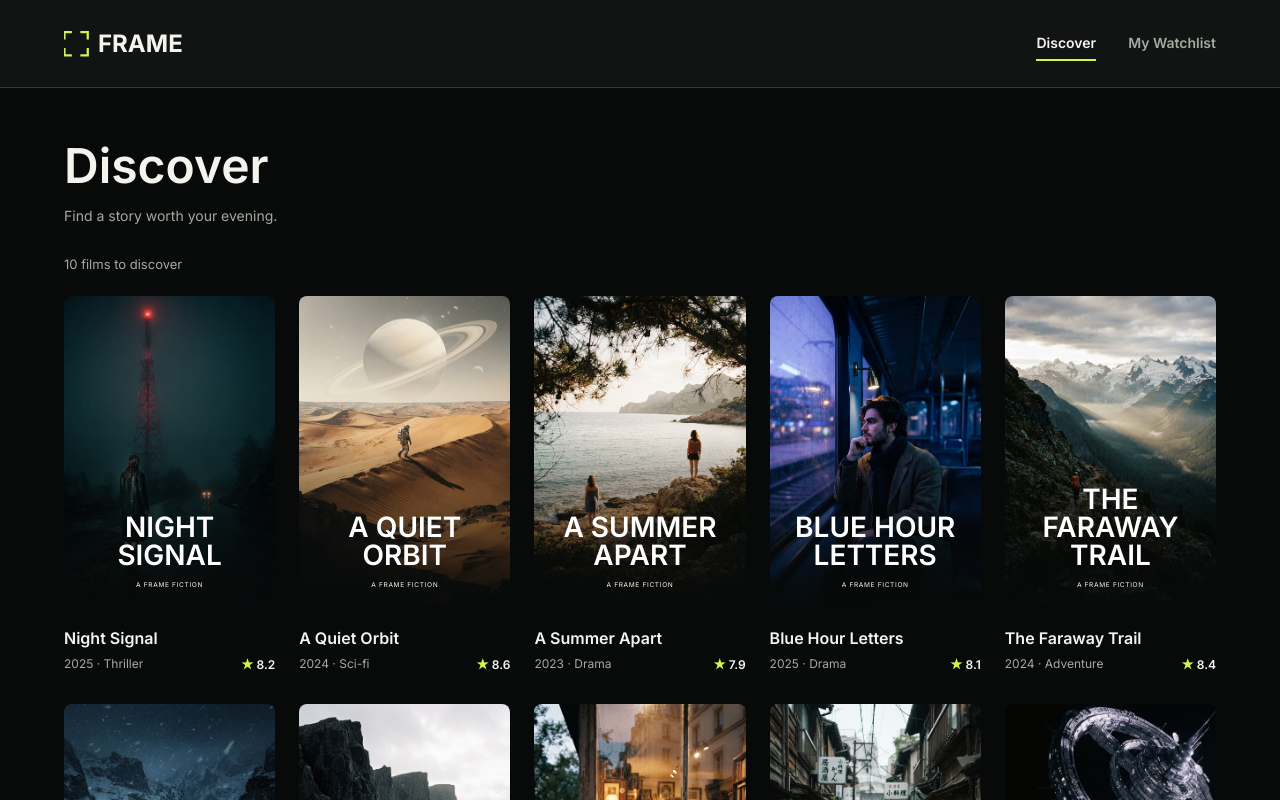
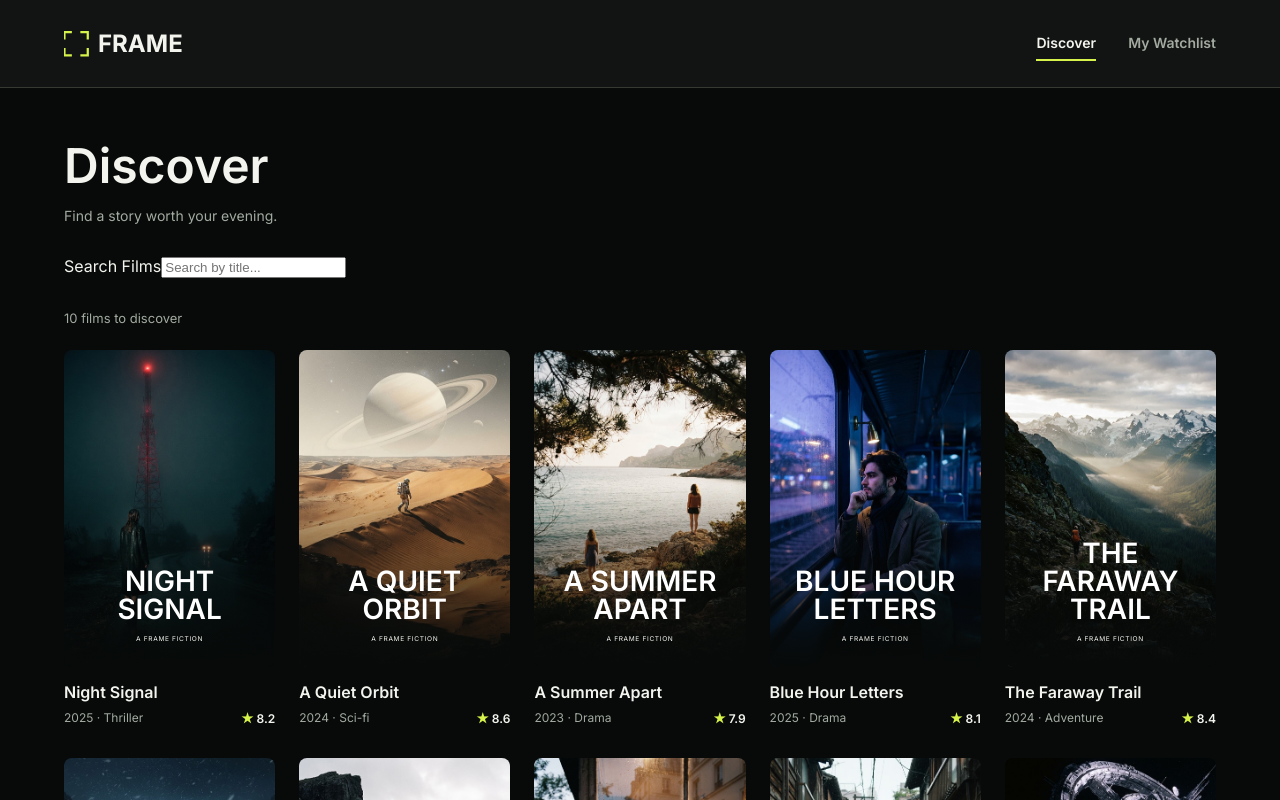
Before and after one commit to web-ui-practice/frame-movie-library, a React (Vite) app: page / in a window 1280 px wide. Shown: the top 800 px of the page. Built offline with nearby package versions, Linux system fonts and the light colour scheme.

Commit message:
Add movie search by title

```diff
--- a/src/views/DiscoverView.tsx
+++ b/src/views/DiscoverView.tsx
@@ -1,18 +1,36 @@
 import { movies } from '../data/movies';
 import MovieCard from '../components/MovieCard/MovieCard';
 import './DiscoverView.css';
+import { useState } from 'react';
 
 function DiscoverView () {
+const [search, setSearch] = useState<string>('')
+
+const filteredMovies = movies.filter((movie) => movie.title.toLowerCase().includes(search.toLowerCase()));
+
     return (
         <main className="discover">
          <div className='discover__heading'>
           <h1 className='discover__title'>Discover</h1>
           <p className='discover__description'>Find a story worth your evening.</p>
          </div>
+         <div className='discover__filters'>
+            <div className='discover__search'>
+                <label htmlFor="movie-search">Search Films</label>
+                <input
+                 id='movie-search'
+                 type="search"
+                 placeholder='Search by title...'
+                 value={search}
+                 onChange={(letter) => setSearch(letter.target.value)}
+
+                 />
+            </div>
+         </div>
          <section className='discover__collection'>
-            <p className="discover__summary">{movies.length} films to discover</p>
+          <p className="discover__summary">{search !== '' ? `${filteredMovies.length} films found` : `${movies.length} films to discover`}</p>
           <div className="movie-grid">
-            {movies.map((movie) => (
+            {filteredMovies.map((movie) => (
             <MovieCard key={movie.id} movie={movie} />
             ))}
           </div>
```
